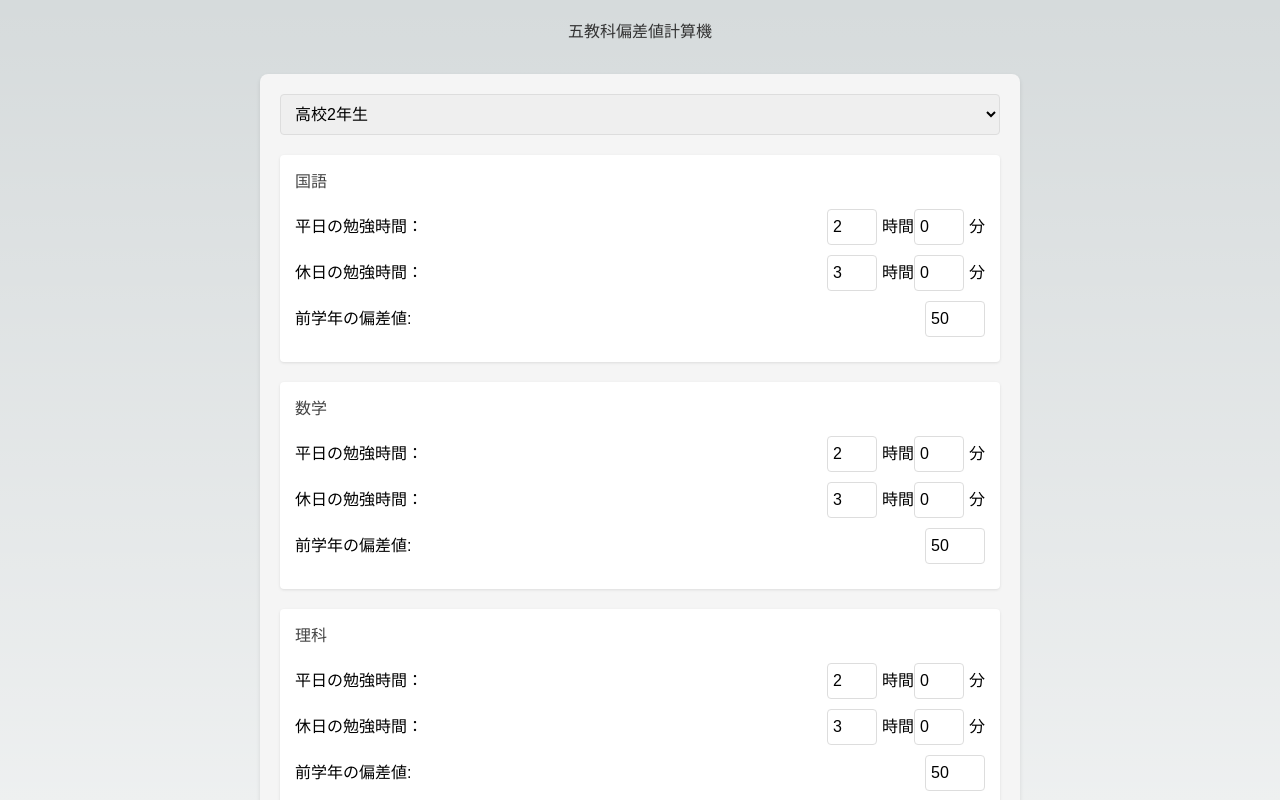
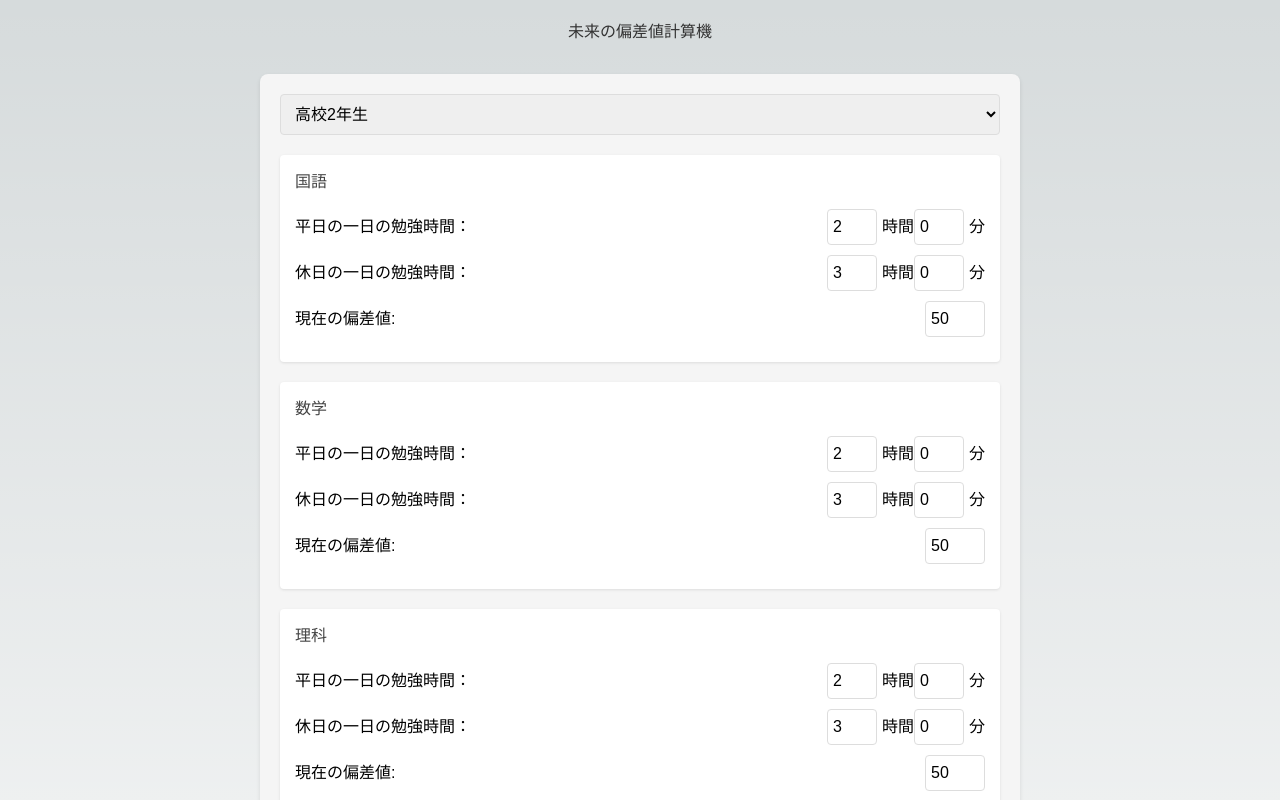
Before and after one commit to sekiguchimend/study-time, a Next.js app: page / in a window 1280 px wide. Shown: the top 800 px of the page. Built offline with nearby package versions, Linux system fonts and the light colour scheme.

Commit message:
re完了

```diff
--- a/src/app/components/DeviationScoreCalculator.tsx
+++ b/src/app/components/DeviationScoreCalculator.tsx
@@ -117,7 +117,7 @@ const DeviationScoreCalculator: React.FC = () => {
 
     return (
         <div className="container">
-            <h2 className="title">五教科偏差値計算機</h2>
+            <h2 className="title">未来の偏差値計算機</h2>
             <form className="form" onSubmit={handleSubmit}>
                 <select
                     className="select"
@@ -132,7 +132,7 @@ const DeviationScoreCalculator: React.FC = () => {
                     <div className="subject-section" key={subject}>
                         <h3 className="subject-title">{subject}</h3>
                         <div className="input-group">
-                            <label className="label">平日の勉強時間：</label>
+                            <label className="label">平日の一日の勉強時間：</label>
                             <input
                                 className="time-input"
                                 type="number"
@@ -153,7 +153,7 @@ const DeviationScoreCalculator: React.FC = () => {
                             分
                         </div>
                         <div className="input-group">
-                            <label className="label">休日の勉強時間：</label>
+                            <label className="label">休日の一日の勉強時間：</label>
                             <input
                                 className="time-input"
                                 type="number"
@@ -174,7 +174,7 @@ const DeviationScoreCalculator: React.FC = () => {
                             分
                         </div>
                         <div className="input-group">
-                            <label className="label">前学年の偏差値:</label>
+                            <label className="label">現在の偏差値:</label>
                             <input
                                 className="score-input"
                                 type="number"
```
